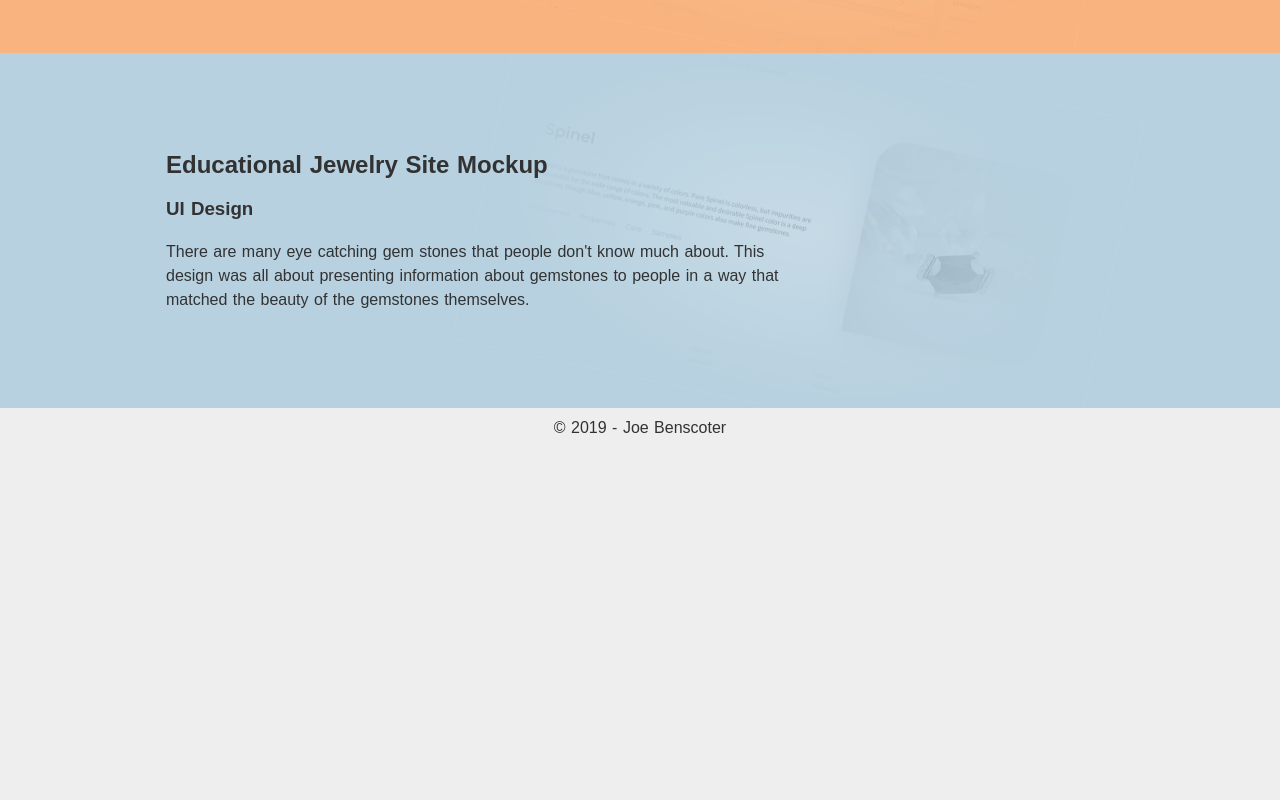
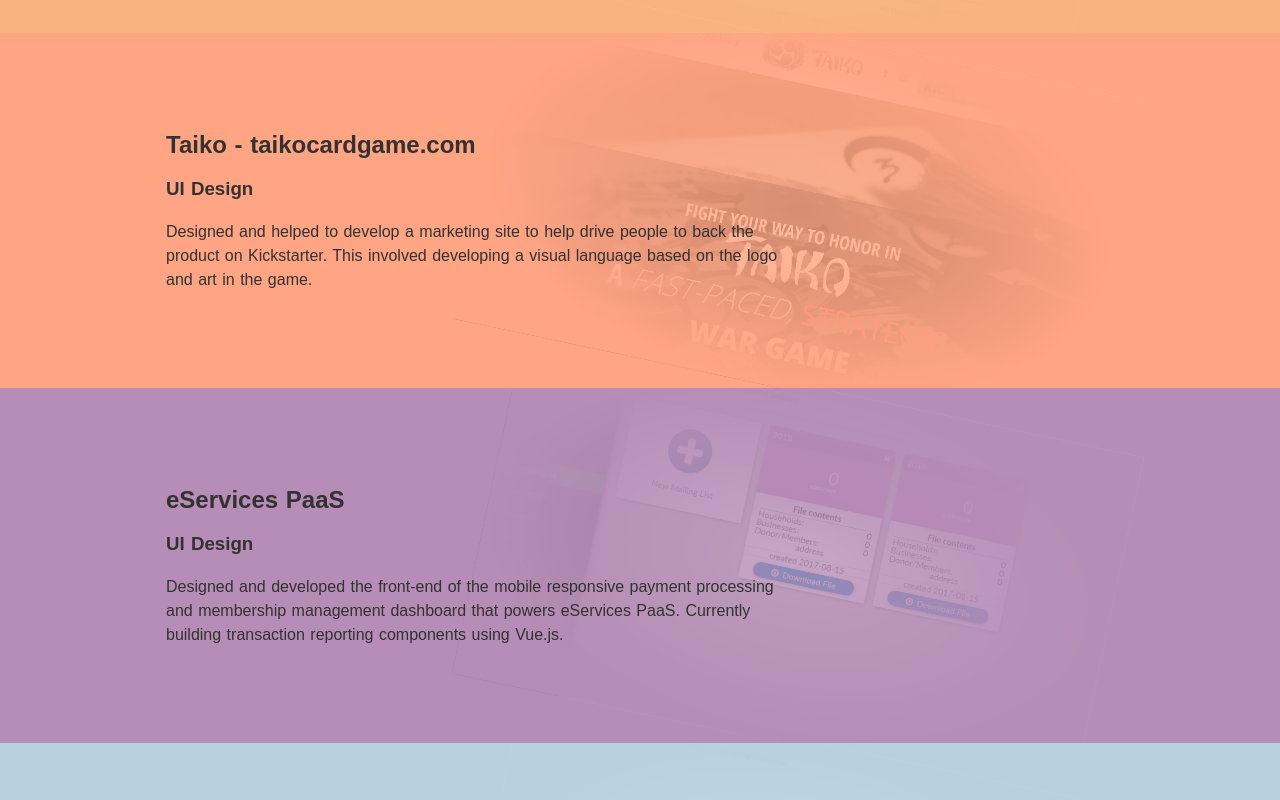
Before and after one commit to joedrummer8993/joebenscoter, a Nuxt app: page / in a window 1280 px wide. Shown: the part 1000-1800 px from the top of the page. Before the commit the page ends 1448 px from the top, so only its background shows below. Built offline with nearby package versions, Linux system fonts and the light colour scheme.

Commit message:
Added more content to homepage

```diff
--- /dev/null
+++ b/pages/alpscontrols.vue
@@ -0,0 +1,20 @@
+<template>
+  <main>
+    <section class="grid-row grid work work--alps">
+      <div class="work-background work-background--alps"></div>
+      <div class="work-body">
+        <article class="card">
+          <div class="card-body">
+            <h2>alpscontrols.com Complete Overhaul</h2>
+            <h3>Product Design & Front-end Development</h3>
+            <p>From 2016 to present, I've led the redesign and feature development of the customer facing ecommerce platform that eParts licensces to its clients. This was a ground up rewrite and redesign that involved switching to a modern tech stack and design language. I conducted ethnographic interviews in the field in order to create personas that would help us understand user needs and pain points. The new platform has a fresh, re-brandable, mobile responsive interface that is both easier to use and easier on the eyes.</p>
+            <a class="link">Read more about my process -></a>
+          </div>
+        </article>
+      </div>
+    </section>
+  </main>
+</template>
+
+<style>
+</style>
--- a/pages/index.vue
+++ b/pages/index.vue
@@ -2,7 +2,7 @@
   <main class="grid-row grid">
     <section class="grid-row grid intro">
       <div class="intro-body" style="padding-bottom: 5rem;">
-        <h1>Hi. I'm Joe.</h1>
+        <h1 style="margin-top:0;">Hi. I'm Joe.</h1>
         <p>I'm passionate about making people's lives better through thoughtful software. I love the challenge of bringing new ideas to life and thrive in the tension of balancing business goals with customer needs.</p>
         <p>I've been the sole designer on a small, tight knit product team for the past 5 years building the future of B2B eCommerce. I've lead our team through a complete redesign of our company's core product. Together, we redefined everything from data structures to art direction. I certainly made mistakes along the way, but am very proud of what we were able to accomplish. We've found that thoughtful and prompt communication makes or breaks great product ideas. I am confident in my skills and am excited at the prospect of having an even bigger impact.</p>
         <p>Learn about some of my previous work below.</p>
@@ -23,6 +23,32 @@
             <h2>alpscontrols.com Complete Overhaul</h2>
             <h3>Product Design & Front-end Development</h3>
             <p>From 2016 to present, I've led the redesign and feature development of the customer facing ecommerce platform that eParts licensces to its clients. This was a ground up rewrite and redesign that involved switching to a modern tech stack and design language. I conducted ethnographic interviews in the field in order to create personas that would help us understand user needs and pain points. The new platform has a fresh, re-brandable, mobile responsive interface that is both easier to use and easier on the eyes.</p>
+            <!-- <a href="/alpscontrols" class="button">Read more about my process -></a> -->
+          </div>
+        </article>
+      </div>
+    </section>
+    <section class="grid-row grid work work--taiko">
+      <div class="work-background work-background--taiko"></div>
+      <div class="work-body">
+        <article class="card">
+          <div class="card-body">
+            <h2>Taiko - taikocardgame.com</h2>
+            <h3>UI Design</h3>
+            <p>Designed and helped to develop a marketing site to help drive people to back the product on Kickstarter. This involved developing a visual language based on the logo and art in the game.</p>
+            <!-- <a class="link">Read more about my process -></a> -->
+          </div>
+        </article>
+      </div>
+    </section>
+    <section class="grid-row grid work work--eservices">
+      <div class="work-background work-background--eservices"></div>
+      <div class="work-body">
+        <article class="card">
+          <div class="card-body">
+            <h2>eServices PaaS</h2>
+            <h3>UI Design</h3>
+            <p>Designed and developed the front-end of the mobile responsive payment processing and membership management dashboard that powers eServices PaaS. Currently building transaction reporting components using Vue.js.</p>
             <!-- <a class="link">Read more about my process -></a> -->
           </div>
         </article>
@@ -59,6 +85,12 @@
 .work--bertus {
   background-color: rgb(183, 209, 224);
 }
+.work--taiko {
+  background-color: rgb(255, 165, 132);
+}
+.work--eservices {
+  background-color: rgb(182, 141, 182);
+}
 .work-background {
   content: '';
   position: absolute;
@@ -94,6 +126,22 @@
     ),
     url('/Bertus-details.PNG');
 }
+.work-background--taiko {
+  background-image: radial-gradient(
+      ellipse closest-side,
+      rgba(255, 165, 132, 0.25),
+      rgba(255, 165, 132, 1)
+    ),
+    url('/taikoHomePage.jpg');
+}
+.work-background--eservices {
+  background-image: radial-gradient(
+      ellipse closest-side,
+      rgba(182, 141, 182, 0.25),
+      rgba(182, 141, 182, 1)
+    ),
+    url('/eServices-campaigns.png');
+}
 .work-body {
   grid-column: 2 / 5;
   z-index: 2;
@@ -102,6 +150,17 @@
 .work-body--right {
   grid-column: 3 / 6;
 }
+.button {
+  padding: 0.5rem 1rem;
+  background-color: rgb(206, 112, 40);
+  color: white;
+  border-radius: 0.5rem;
+  border-bottom: 3px solid rgb(138, 75, 27);
+}
+.button:hover {
+  color: white;
+  border-bottom: 2px solid rgb(138, 75, 27);
+}
 @media only screen and (max-width: 800px) {
   .alps-body {
     grid-column: 2 / 6;
```
Also changed, not shown: static/eServices-campaigns.png (added), static/taikoHomePage.jpg (added).
